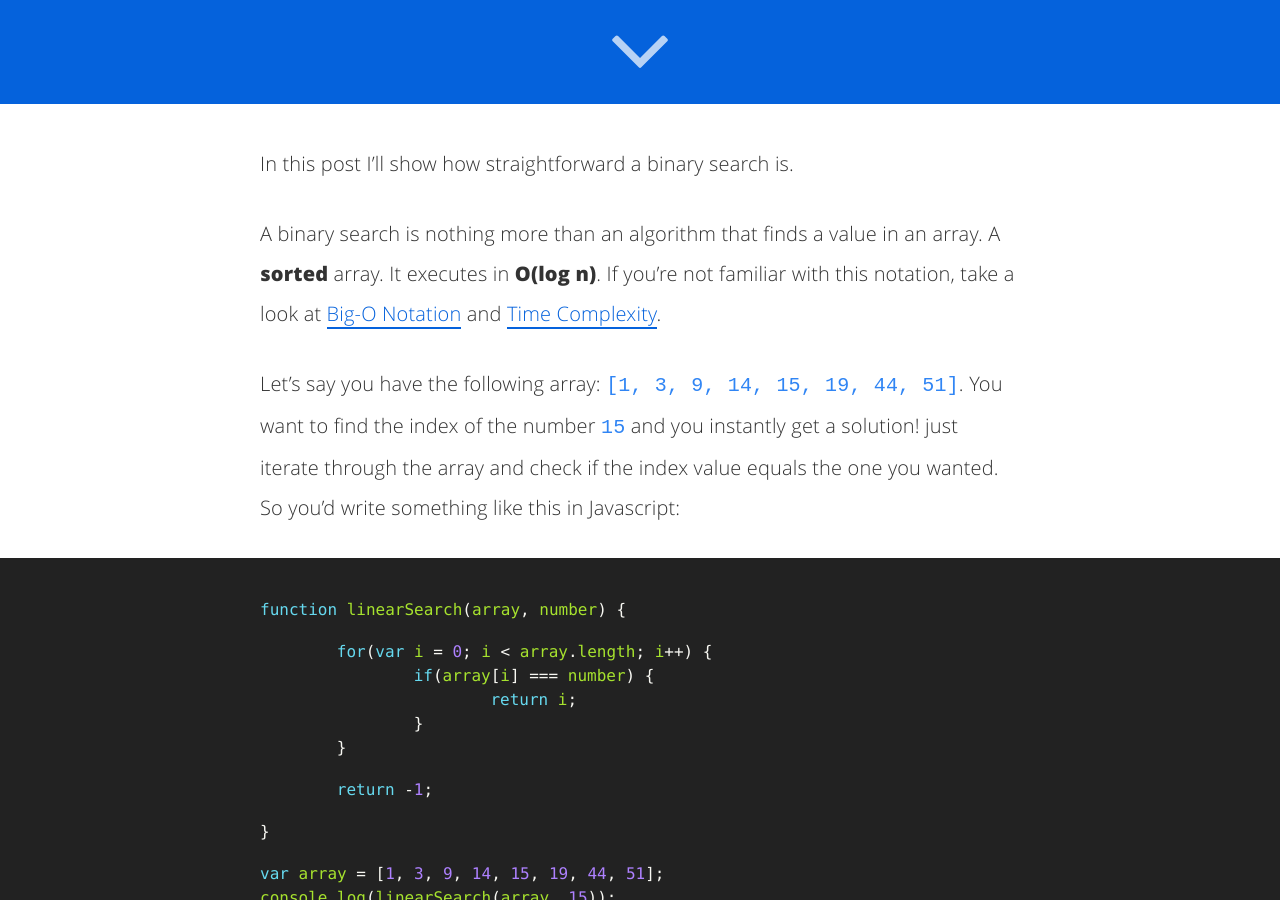
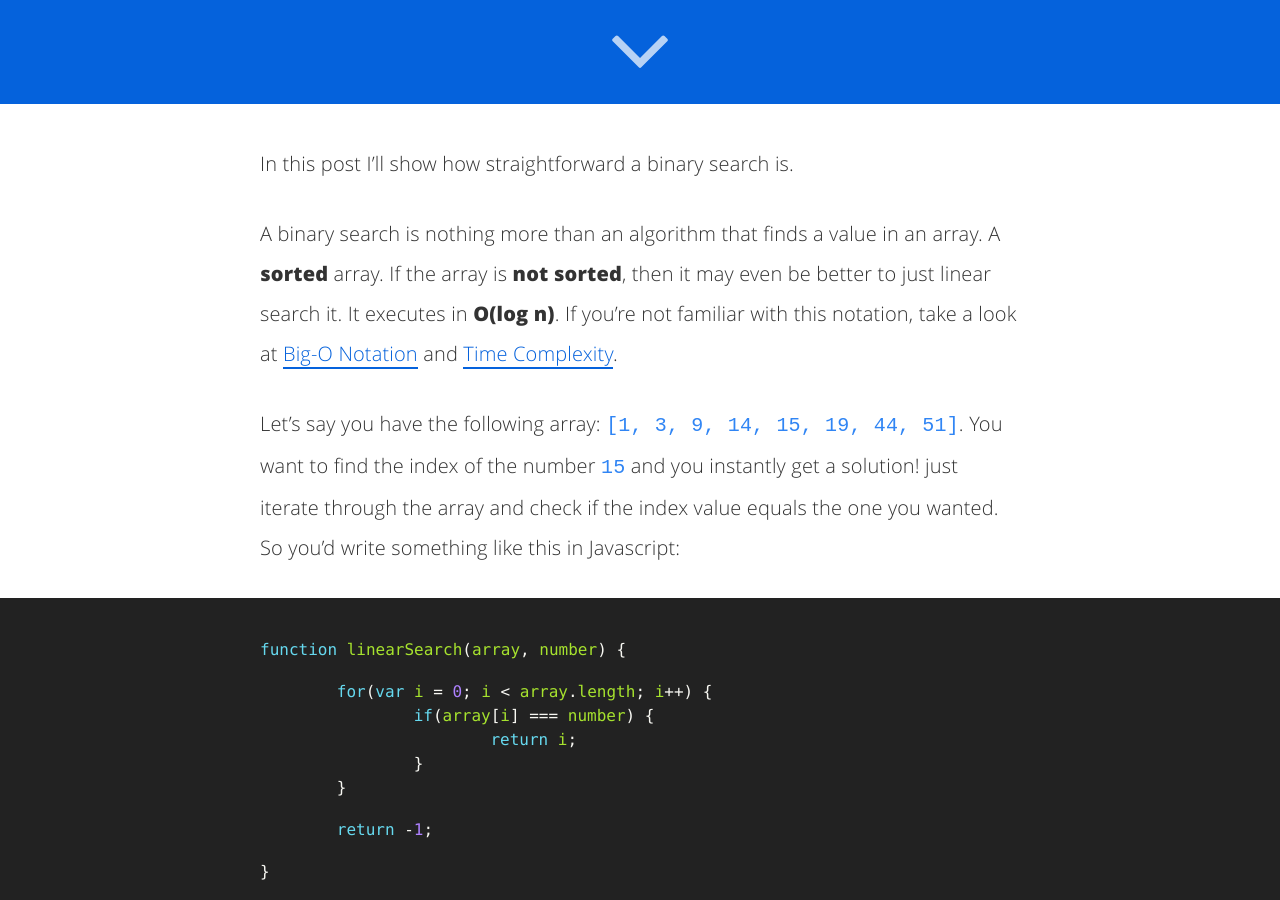
Before and after one commit to mateusjatenee/mateusjatenee.github.io, a Jekyll site: the page built from _posts/2016-03-09-binary-search-demystified.md, in a window 1280 px wide and 900 px high, scrolled down 796 px. Built offline with Jekyll 4.4.1, drawn with Linux system fonts in a browser that asks for light colours; comment, search, counter and statistics services are not loaded.

Commit message:
minor fix

```diff
--- a/_posts/2016-03-09-binary-search-demystified.md
+++ b/_posts/2016-03-09-binary-search-demystified.md
@@ -15,7 +15,7 @@ twitter_text:
 
 In this post I'll show how straightforward a binary search is.
 
-A binary search is nothing more than an algorithm that finds a value in an array. A **sorted** array. It executes in **O(log n)**. If you're not familiar with this notation, take a look at [Big-O Notation](https://en.wikipedia.org/wiki/Big_O_notation) and [Time Complexity](https://en.wikipedia.org/wiki/Time_complexity).
+A binary search is nothing more than an algorithm that finds a value in an array. A **sorted** array. If the array is **not sorted**, then it may even be better to just linear search it. It executes in **O(log n)**. If you're not familiar with this notation, take a look at [Big-O Notation](https://en.wikipedia.org/wiki/Big_O_notation) and [Time Complexity](https://en.wikipedia.org/wiki/Time_complexity).
 
 Let's say you have the following array: `[1, 3, 9, 14, 15, 19, 44, 51]`. You want to find the index of the number `15` and you instantly get a solution! just iterate through the array and check if the index value equals the one you wanted. So you'd write something like this in Javascript:
 
```
